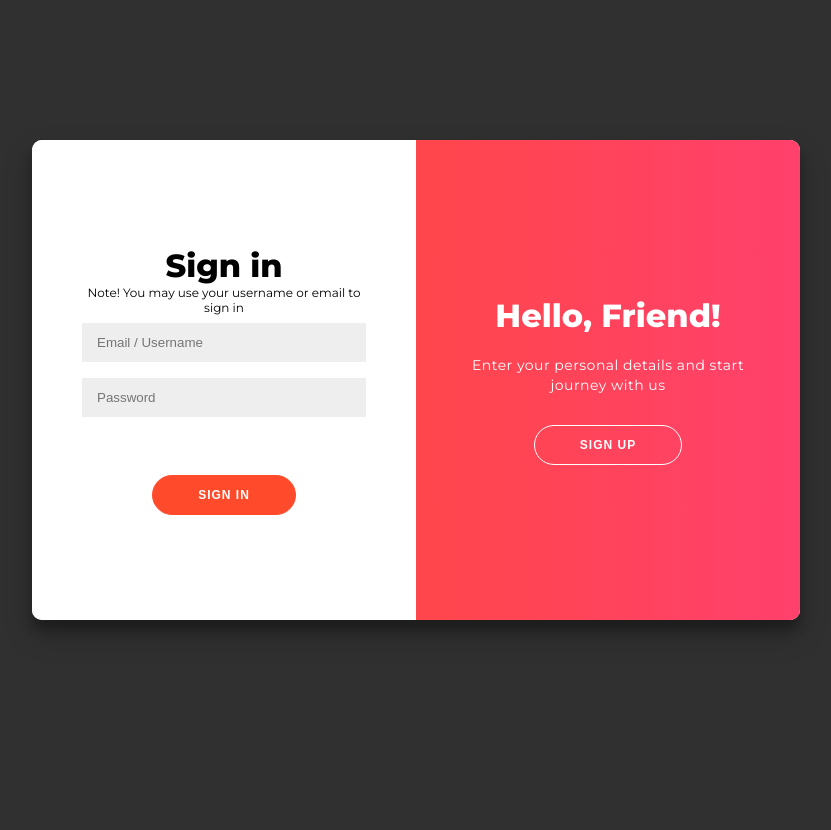
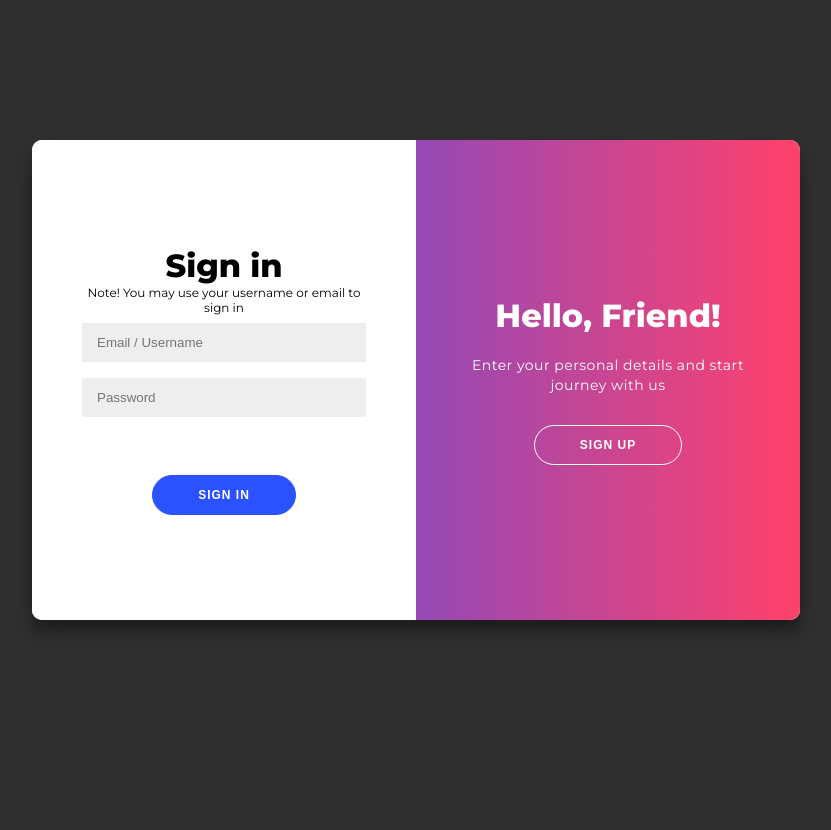
Before and after one commit to imjhanC/HanyaKipas2, a PHP site: page /LoginGUI.php in a window 1280 px wide. Shown: the whole page, without its empty margins (224-1055 px from the left). Run offline with PHP 8.4, Linux system fonts and the light colour scheme.

Commit message:
done with the login

```diff
--- a/LoginRegister/styleGUI.css
+++ b/LoginRegister/styleGUI.css
@@ -46,8 +46,8 @@ a {
 
 button {
 	border-radius: 20px;
-	border: 1px solid #FF4B2B;
-	background-color: #FF4B2B;
+	border: 1px solid #2b52ff;
+	background-color: #2b52ff;
 	color: #FFFFFF;
 	font-size: 12px;
 	font-weight: bold;
@@ -161,8 +161,8 @@ input {
 
 .overlay {
 	background: #FF416C;
-	background: -webkit-linear-gradient(to right, #FF4B2B, #FF416C);
-	background: linear-gradient(to right, #FF4B2B, #FF416C);
+	background: -webkit-linear-gradient(to right, #2b52ff, #FF416C);
+	background: linear-gradient(to right, #2b52ff, #FF416C);
 	background-repeat: no-repeat;
 	background-size: cover;
 	background-position: 0 0;
```
